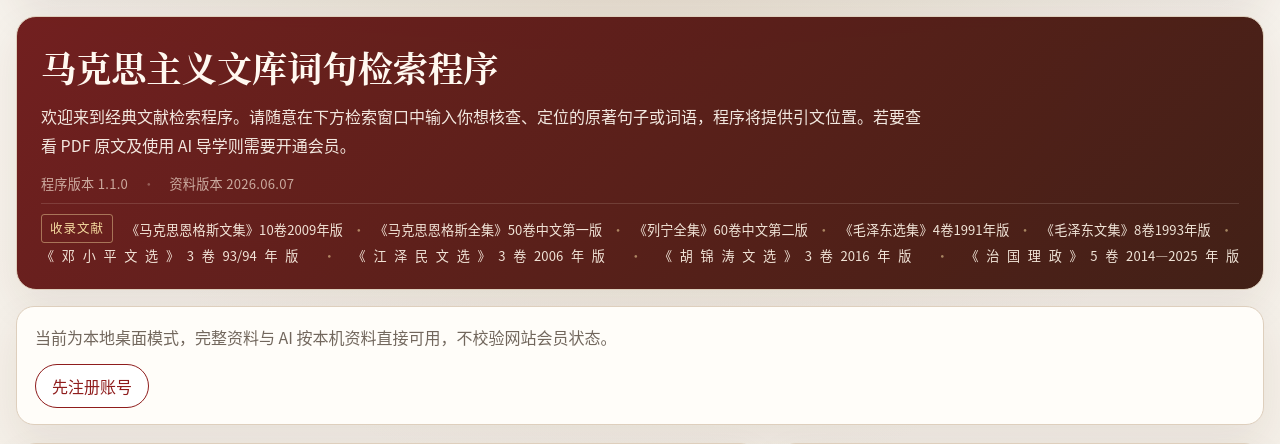
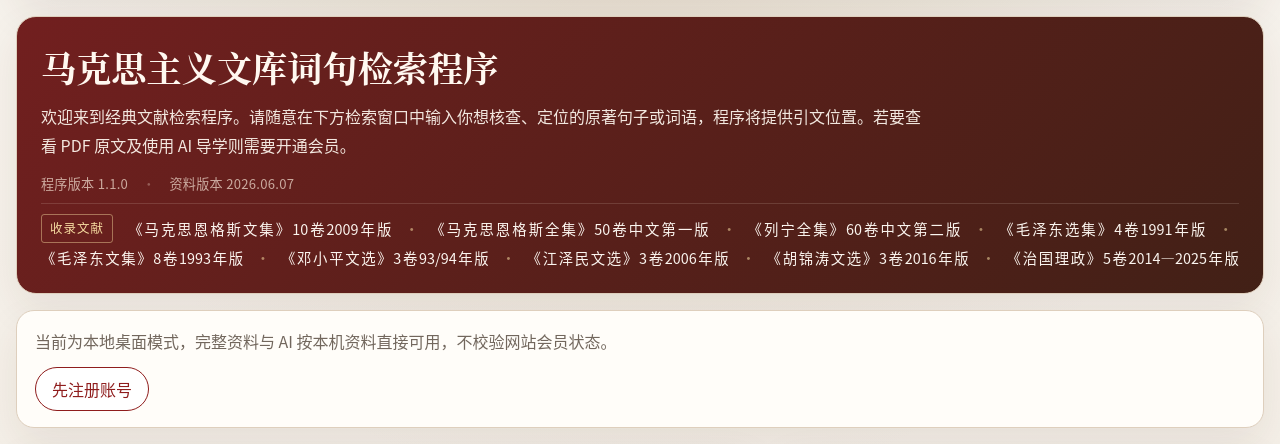
Before and after one commit to popyunlong/Marx-and-Engels-Classic-Texts-Index-Chinese-Edition-, a Flask app: page / in a window 1280 px wide. Shown: the part 107-551 px from the top of the page. Run offline with Flask 3, Linux system fonts and the light colour scheme; data comes from the database, SQL or seed files in the repository; data that the repository does not hold is empty; some libraries are stand-ins or nearby versions.

Commit message:
style(ui): 收录文献字号回提至 .9rem 并提高文字亮度，增强可读性
之前为排满两行收到 .82rem 偏小看不清；提回 .9rem、颜色提到近不透明，
两端对齐逻辑（inter-word + text-align-last）不变。

```diff
--- a/templates/index.html
+++ b/templates/index.html
@@ -80,8 +80,8 @@
       margin-top: 10px;
       padding-top: 10px;
       border-top: 1px solid rgba(255, 241, 226, 0.14);
-      font-size: .82rem;
-      color: rgba(255, 245, 232, 0.92);
+      font-size: .9rem;
+      color: rgba(255, 250, 244, 0.98);
       line-height: 2;
       /* 两端对齐（含末行）：inter-word 只拉伸条目之间的空白，绝不拆字；
          字号收小让条目尽量排满整行，末行也撑满右端 */
```
